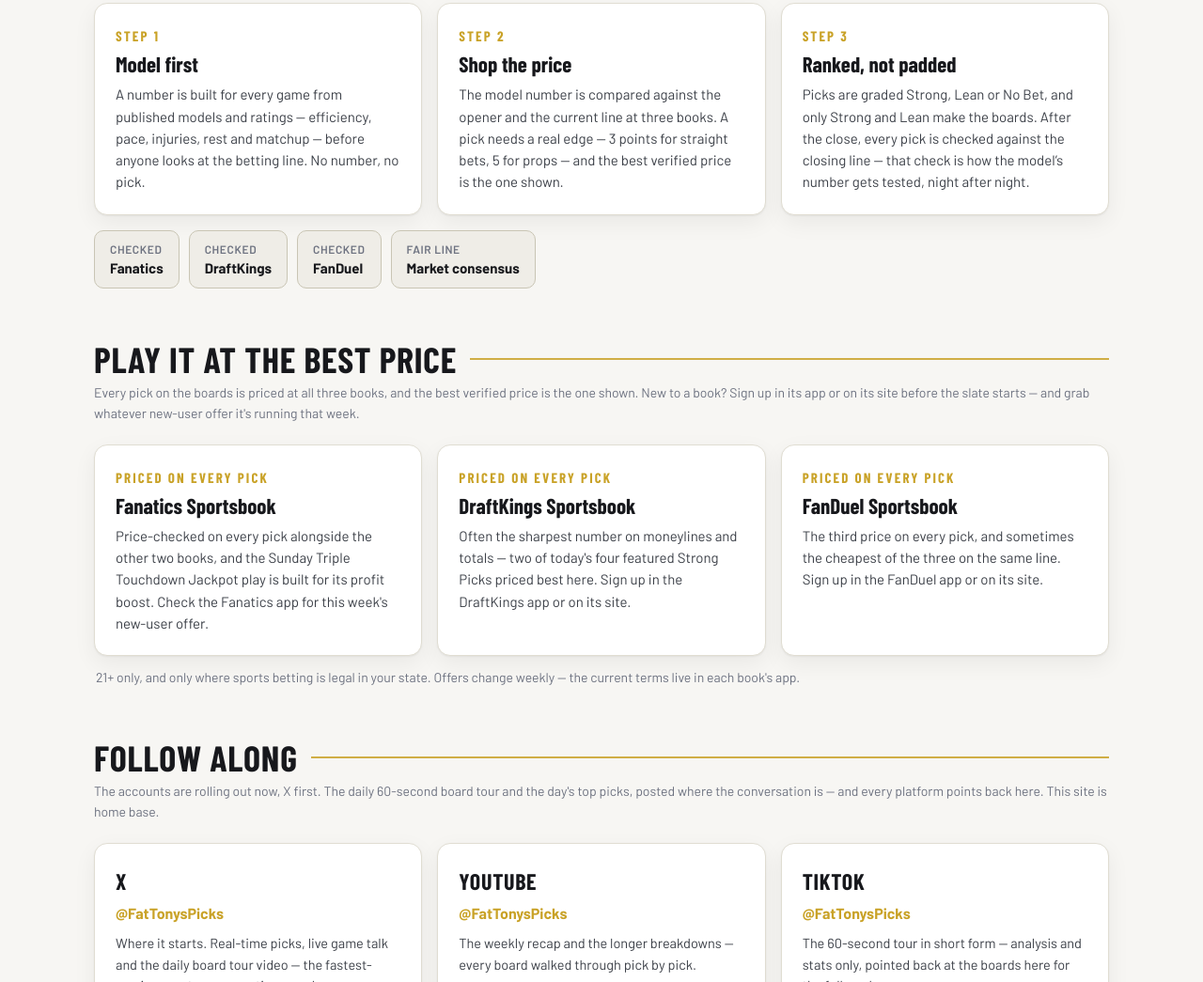
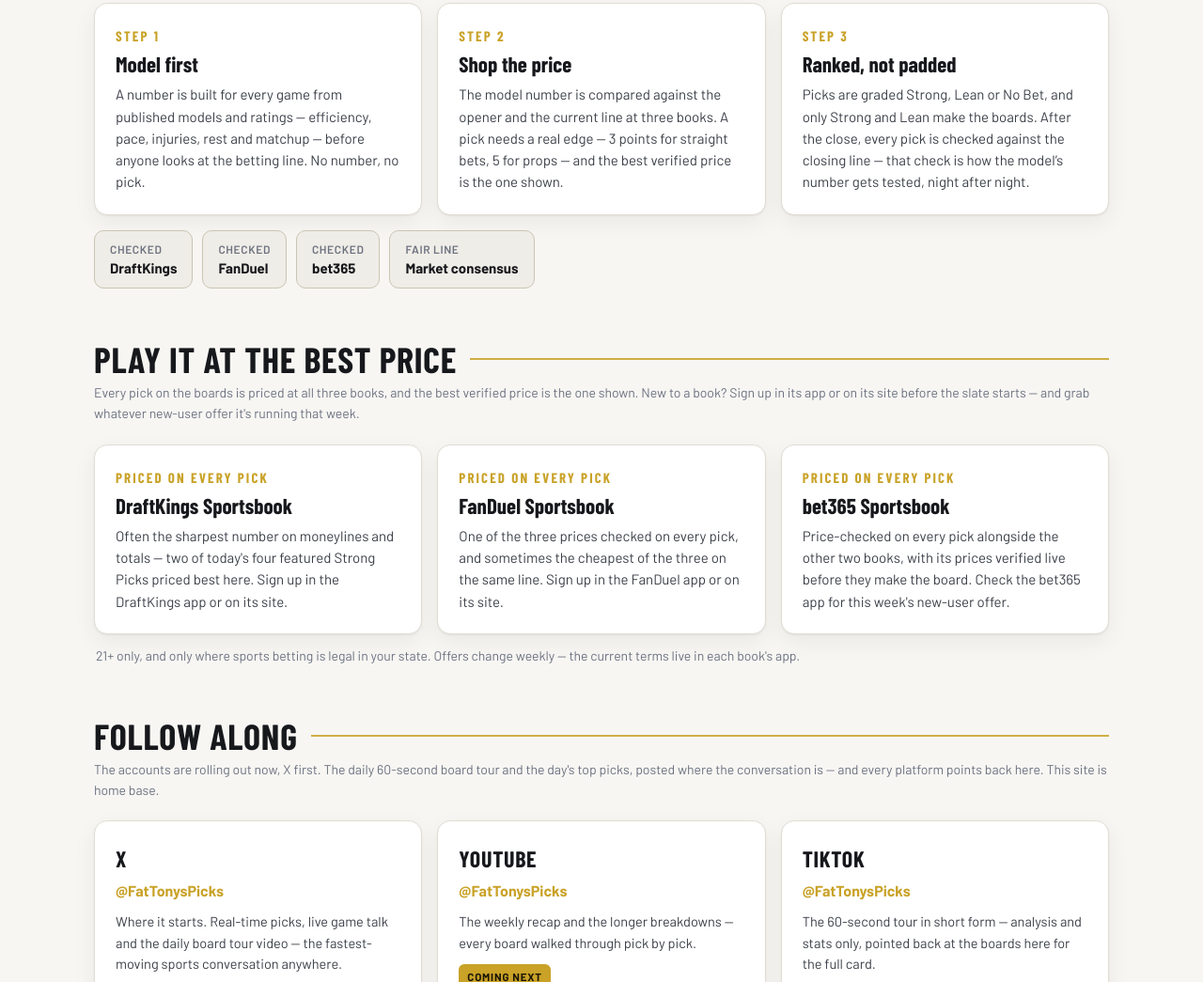
Before and after one commit to fattonyspicks/fat-tonys-picks, a plain HTML site: page index.html in a window 1280 px wide. Shown: the part 3146-4191 px from the top of the page at 94% size. Drawn offline with nearby package versions, Linux system fonts and the light colour scheme.

Commit message:
Update index.html

```diff
--- a/index.html
+++ b/index.html
@@ -4,7 +4,7 @@
     <meta charset="utf-8" />
     <meta name="viewport" content="width=device-width, initial-scale=1, viewport-fit=cover" />
     <meta name="color-scheme" content="light dark" />
-    <meta name="description" content="Fat Tony's Picks — daily model-first sports picks across the NFL, college football, NBA and college basketball. Every price checked at Fanatics, DraftKings and FanDuel." />
+    <meta name="description" content="Fat Tony's Picks — daily model-first sports picks across the NFL, college football, NBA and college basketball. Every price checked at DraftKings, FanDuel and bet365." />
     <link rel="icon" type="image/png" href="favicon.png" />
     <link rel="apple-touch-icon" href="apple-touch-icon.png" />
     <title>Fat Tony's Picks — Daily Sports Picks &amp; Betting Boards</title>
@@ -188,12 +188,12 @@
     <meta property="og:type" content="website" />
     <meta property="og:site_name" content="Fat Tony's Picks" />
     <meta property="og:title" content="Fat Tony's Picks — Daily Sports Picks & Betting Boards" />
-    <meta property="og:description" content="Fat Tony's Picks — daily model-first sports picks across the NFL, college football, NBA and college basketball. Every price checked at Fanatics, DraftKings and FanDuel." />
+    <meta property="og:description" content="Fat Tony's Picks — daily model-first sports picks across the NFL, college football, NBA and college basketball. Every price checked at DraftKings, FanDuel and bet365." />
     <meta property="og:url" content="https://fattonyspicks.github.io/fat-tonys-picks/" />
     <meta property="og:image" content="https://fattonyspicks.github.io/fat-tonys-picks/og-image-v2.png" />
     <meta name="twitter:card" content="summary_large_image" />
     <meta name="twitter:title" content="Fat Tony's Picks — Daily Sports Picks & Betting Boards" />
-    <meta name="twitter:description" content="Fat Tony's Picks — daily model-first sports picks across the NFL, college football, NBA and college basketball. Every price checked at Fanatics, DraftKings and FanDuel." />
+    <meta name="twitter:description" content="Fat Tony's Picks — daily model-first sports picks across the NFL, college football, NBA and college basketball. Every price checked at DraftKings, FanDuel and bet365." />
     <meta name="twitter:image" content="https://fattonyspicks.github.io/fat-tonys-picks/og-image-v2.png" />
   </head>
   <body>
@@ -491,9 +491,9 @@
           </div>
         </div>
         <div class="books-row" aria-label="Books checked for every pick">
-          <span class="book-chip"><small>Checked</small>Fanatics</span>
           <span class="book-chip"><small>Checked</small>DraftKings</span>
           <span class="book-chip"><small>Checked</small>FanDuel</span>
+          <span class="book-chip"><small>Checked</small>bet365</span>
           <span class="book-chip"><small>Fair line</small>Market consensus</span>
         </div>
       </section>
@@ -505,18 +505,18 @@
         <div class="method">
           <div class="step">
             <span class="num">Priced on every pick</span>
-            <h3>Fanatics Sportsbook</h3>
-            <p>Price-checked on every pick alongside the other two books, and the Sunday Triple Touchdown Jackpot play is built for its profit boost. Check the Fanatics app for this week's new-user offer.</p>
-          </div>
-          <div class="step">
-            <span class="num">Priced on every pick</span>
             <h3>DraftKings Sportsbook</h3>
             <p>Often the sharpest number on moneylines and totals — two of today's four featured Strong Picks priced best here. Sign up in the DraftKings app or on its site.</p>
           </div>
           <div class="step">
             <span class="num">Priced on every pick</span>
             <h3>FanDuel Sportsbook</h3>
-            <p>The third price on every pick, and sometimes the cheapest of the three on the same line. Sign up in the FanDuel app or on its site.</p>
+            <p>One of the three prices checked on every pick, and sometimes the cheapest of the three on the same line. Sign up in the FanDuel app or on its site.</p>
+          </div>
+          <div class="step">
+            <span class="num">Priced on every pick</span>
+            <h3>bet365 Sportsbook</h3>
+            <p>Price-checked on every pick alongside the other two books, with its prices verified live before they make the board. Check the bet365 app for this week's new-user offer.</p>
           </div>
         </div>
         <p class="strong-note">21+ only, and only where sports betting is legal in your state. Offers change weekly — the current terms live in each book's app.</p>
```
